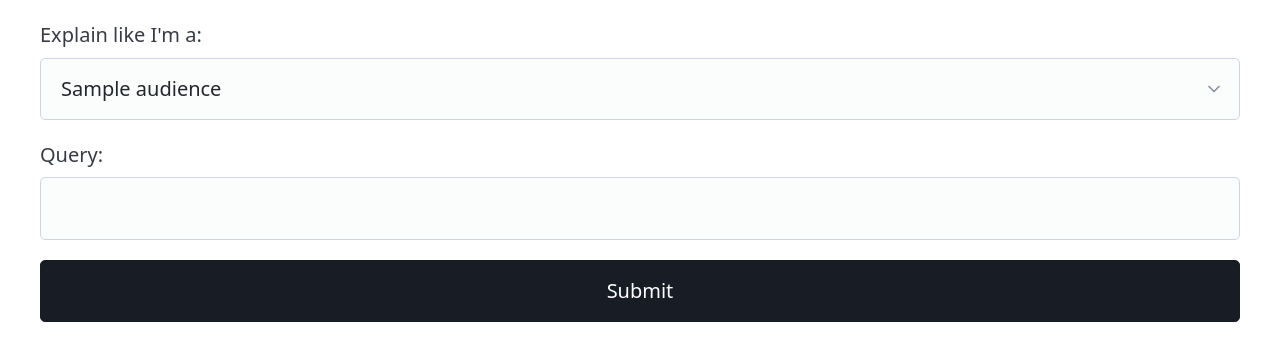
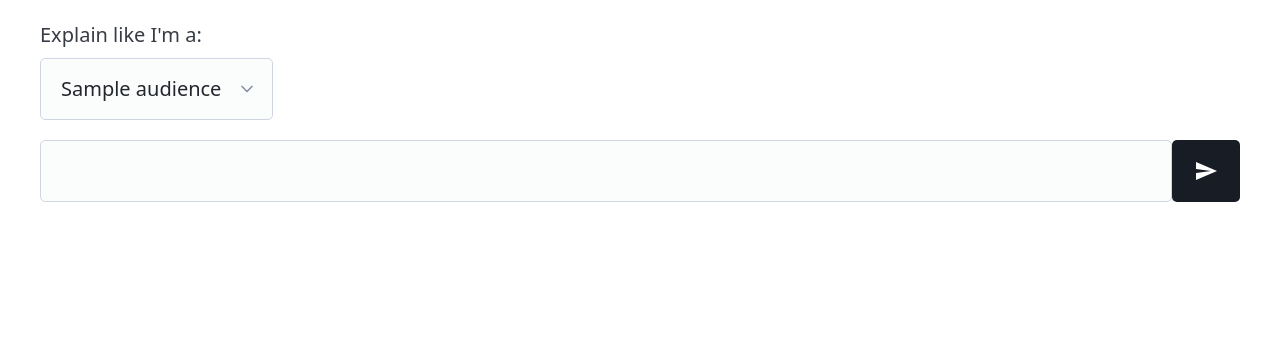
Before and after one commit to dhrosa/eli, a Django app: page / in a window 1280 px wide. Shown: the part 175-536 px from the top of the page. Run offline with Django 5.2, Linux system fonts and the light colour scheme; tables that the repository leaves empty hold one stand-in row (values such as "Sample post"); some libraries are stand-ins or nearby versions.

Commit message:
Re-arrange query page. Conversation on top; icon-based submit button.

```diff
--- a/src/eli_app/static/eli_app/conversation.css
+++ b/src/eli_app/static/eli_app/conversation.css
@@ -24,3 +24,17 @@
 .conversation dialog article {
     max-width: calc(max(400px, 80%));
 }
+
+form {
+    display: flex;
+    flex-wrap: wrap;
+}
+
+.query {
+    flex-basis: 100%;
+    display: flex;
+}
+
+.query input[type="submit"] {
+    flex-basis: max-content;
+}
--- a/src/eli_app/templates/eli_app/query.html
+++ b/src/eli_app/templates/eli_app/query.html
@@ -2,16 +2,25 @@
 
 {% block content %}
 
+{% if conversation %}
+{% include "eli_app/conversation_quote.html" with object=conversation %}
+{% endif %}
+
 <form method="post">
   {% csrf_token %}
-  {{ form }}
-  <input class="contrast" type="submit" value="Submit">
+
+  {% for field in form %}
+  {% if field.name != "query" %}
+  <div>
+    {{ field.label_tag }} {{field}}
+    {% endif %}
+  </div>
+  {% endfor %}
+
+  <div class="query">
+    {{form.query}}
+    <input class="contrast material-icons" type="submit" value="send">
+  </div>
 </form>
 
-{% if conversation %}
-<section>
-  {% include "eli_app/conversation_quote.html" with object=conversation %}
-</section>
-{% endif %}
-
 {% endblock %}
```
